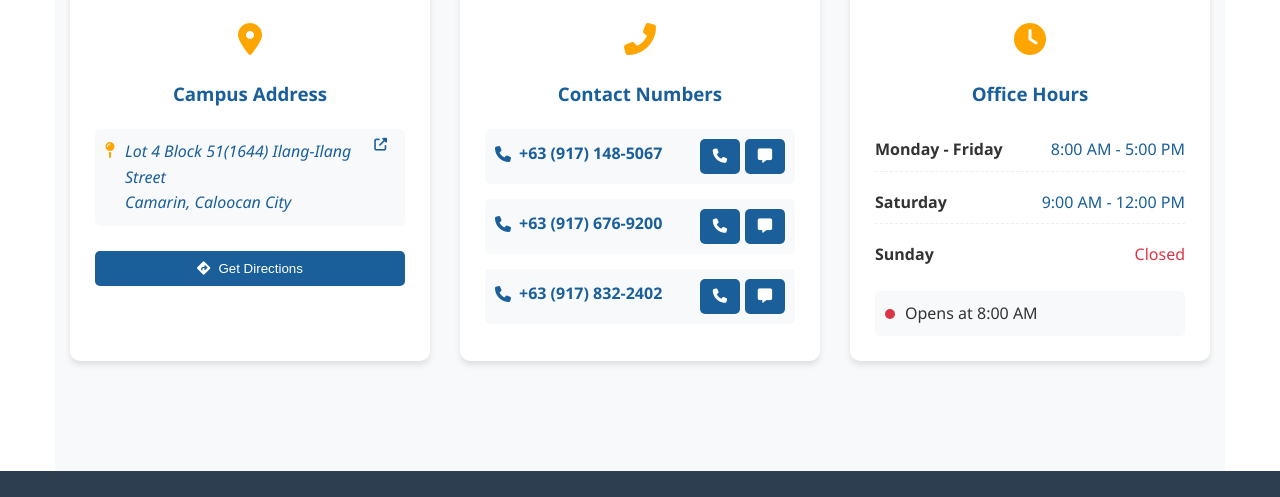
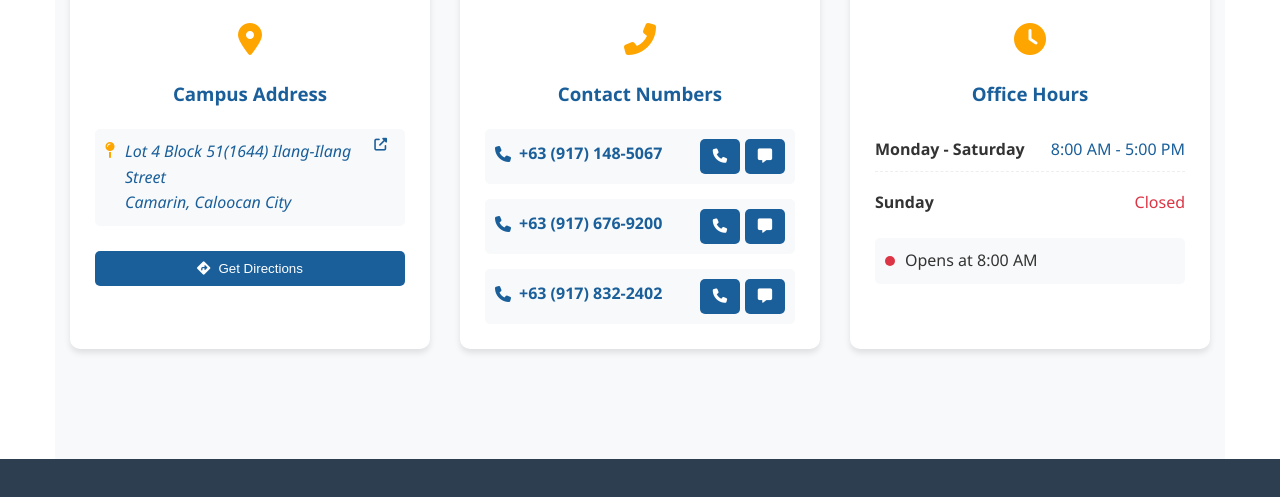
Before and after one commit to KrizJosh/cieverose-college, a website with bundled scripts: page index.html in a window 1280 px wide. Shown: the part 8820-9317 px from the top of the page. Built offline with nearby package versions, Linux system fonts and the light colour scheme; files whose address does not match are found by name.

Commit message:
Update office hours to include Saturday

```diff
--- a/index.html
+++ b/index.html
@@ -1362,12 +1362,8 @@
 							<h3>Office Hours</h3>
 							<div class="office-hours">
 								<div class="hours-item">
-									<span class="day">Monday - Friday</span>
+									<span class="day">Monday - Saturday</span>
 									<span class="time">8:00 AM - 5:00 PM</span>
-								</div>
-								<div class="hours-item">
-									<span class="day">Saturday</span>
-									<span class="time">9:00 AM - 12:00 PM</span>
 								</div>
 								<div class="hours-item">
 									<span class="day">Sunday</span>
```
